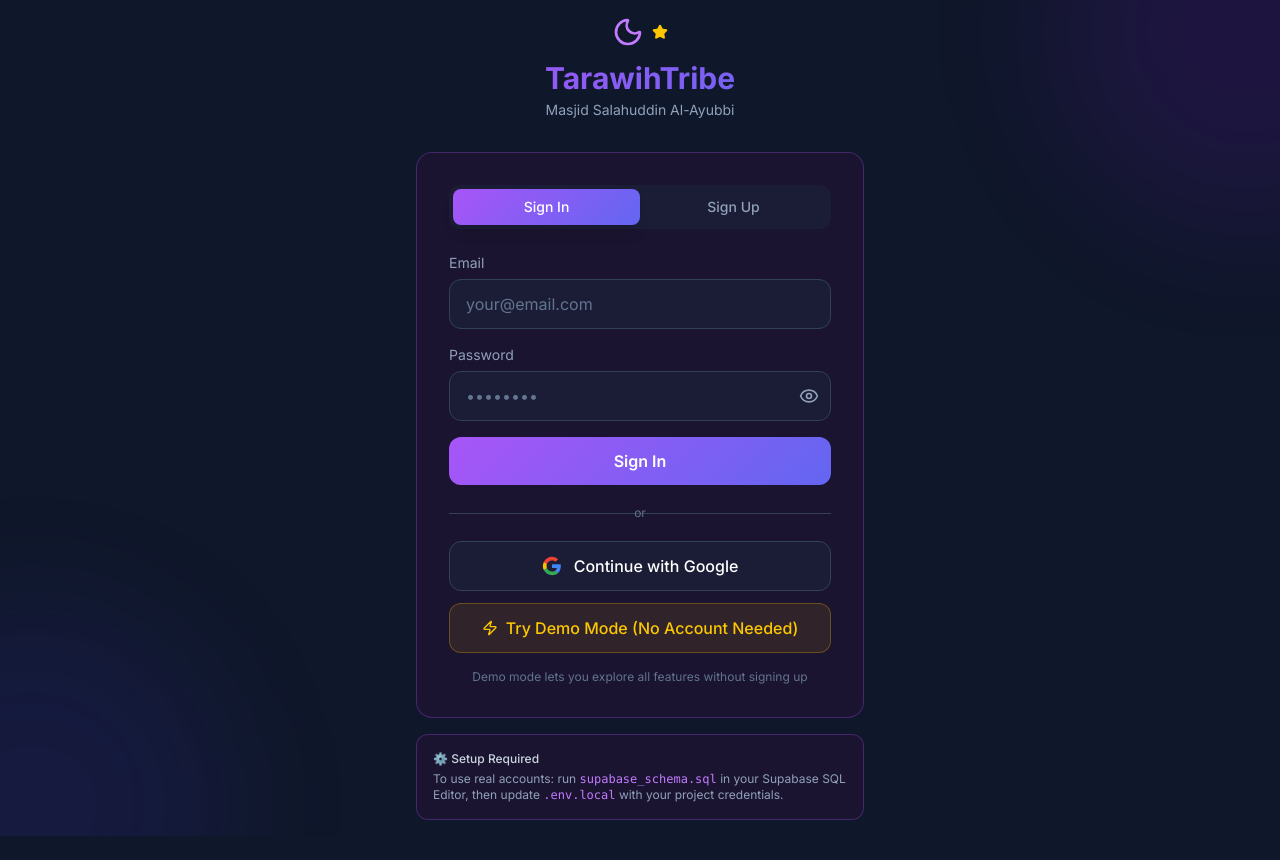
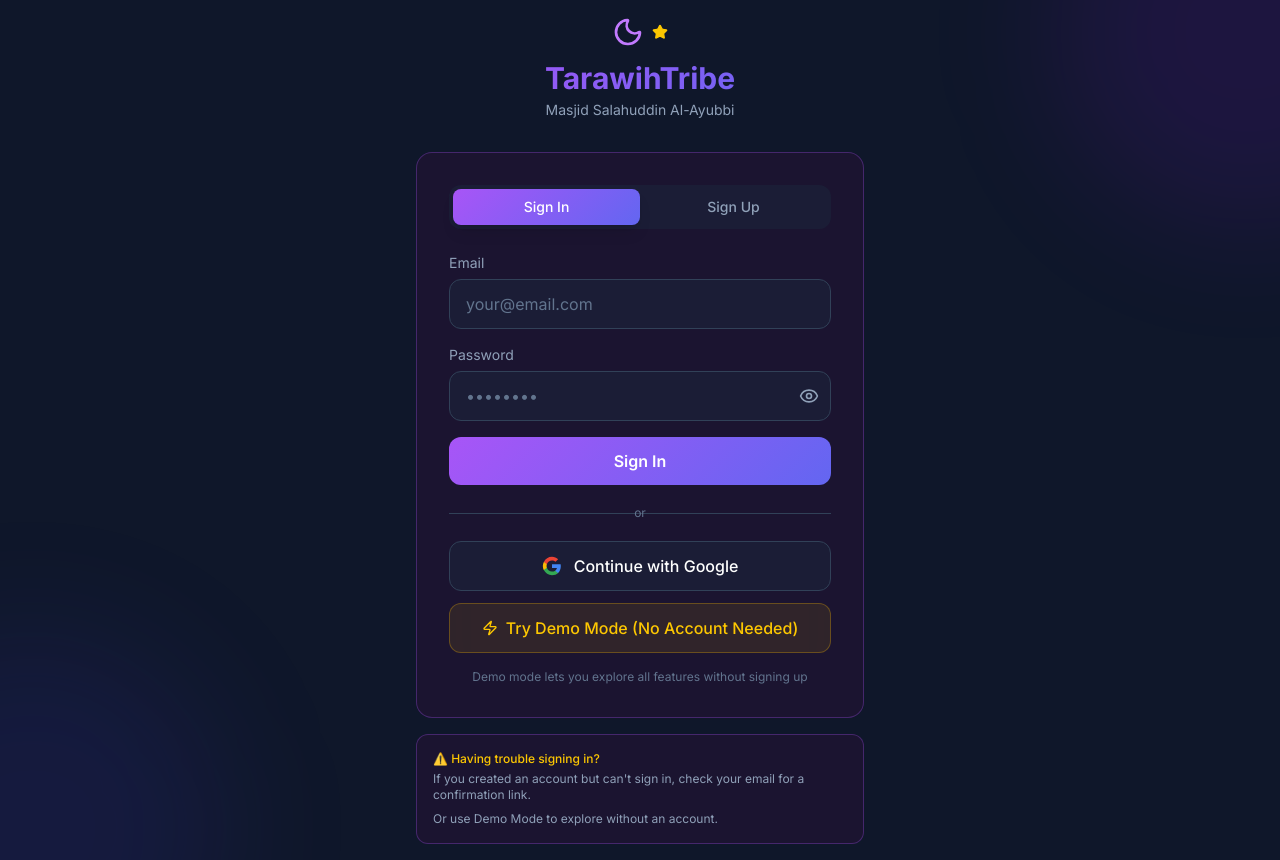
Before and after one commit to arisyasyahirah/TarawihTribe, a React (Vite) app: page / in a window 1280 px wide. Before the commit the page ends 836 px from the top, so only its background shows below. Built offline with nearby package versions, Linux system fonts and the light colour scheme.

Commit message:
fix: improve auth error messages and user guidance

```diff
--- a/src/components/AuthForm.jsx
+++ b/src/components/AuthForm.jsx
@@ -223,8 +223,9 @@ export default function AuthForm() {
 
         {/* Setup hint */}
         <div className="mt-4 glass rounded-xl p-4 text-xs text-slate-400">
-          <p className="font-medium text-slate-300 mb-1">⚙️ Setup Required</p>
-          <p>To use real accounts: run <code className="text-purple-400">supabase_schema.sql</code> in your Supabase SQL Editor, then update <code className="text-purple-400">.env.local</code> with your project credentials.</p>
+          <p className="font-medium text-yellow-400 mb-1">⚠️ Having trouble signing in?</p>
+          <p className="mb-2">If you created an account but can't sign in, check your email for a confirmation link.</p>
+          <p>Or use Demo Mode to explore without an account.</p>
         </div>
       </div>
     </div>
```
